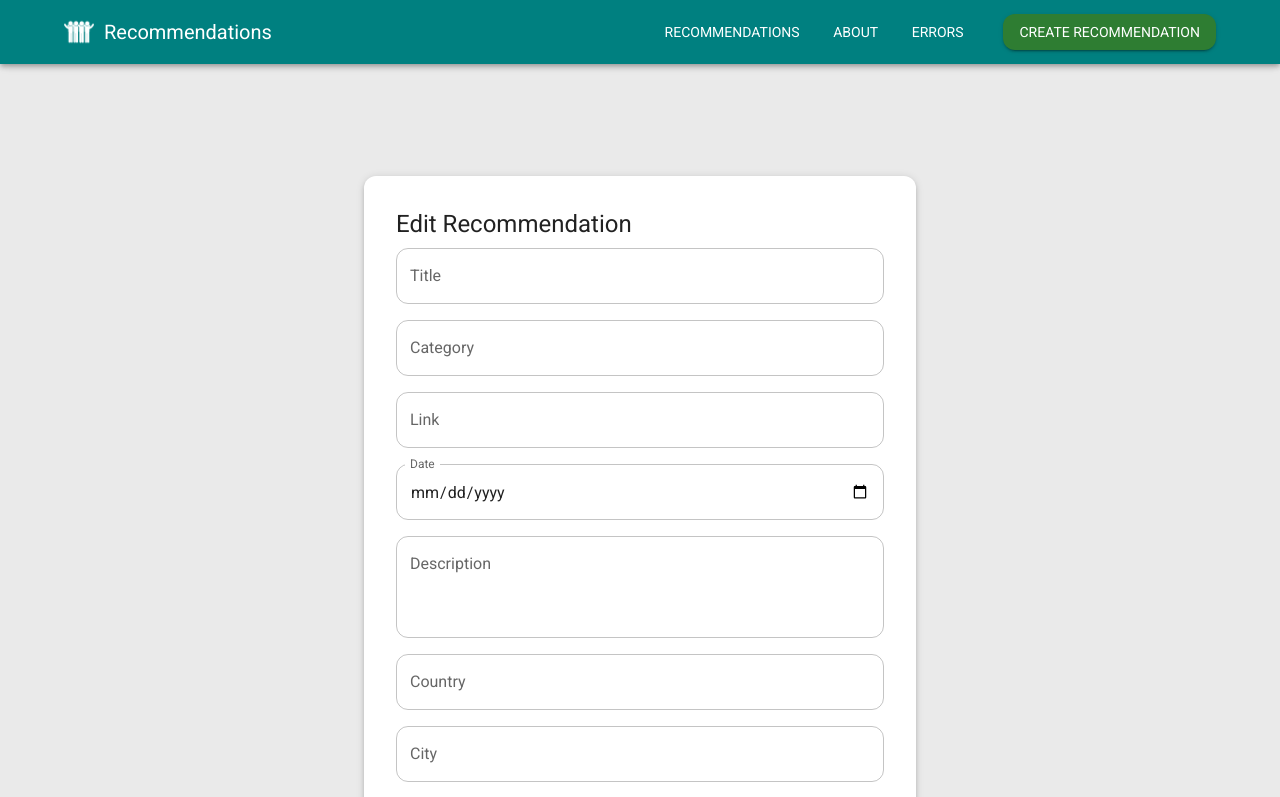
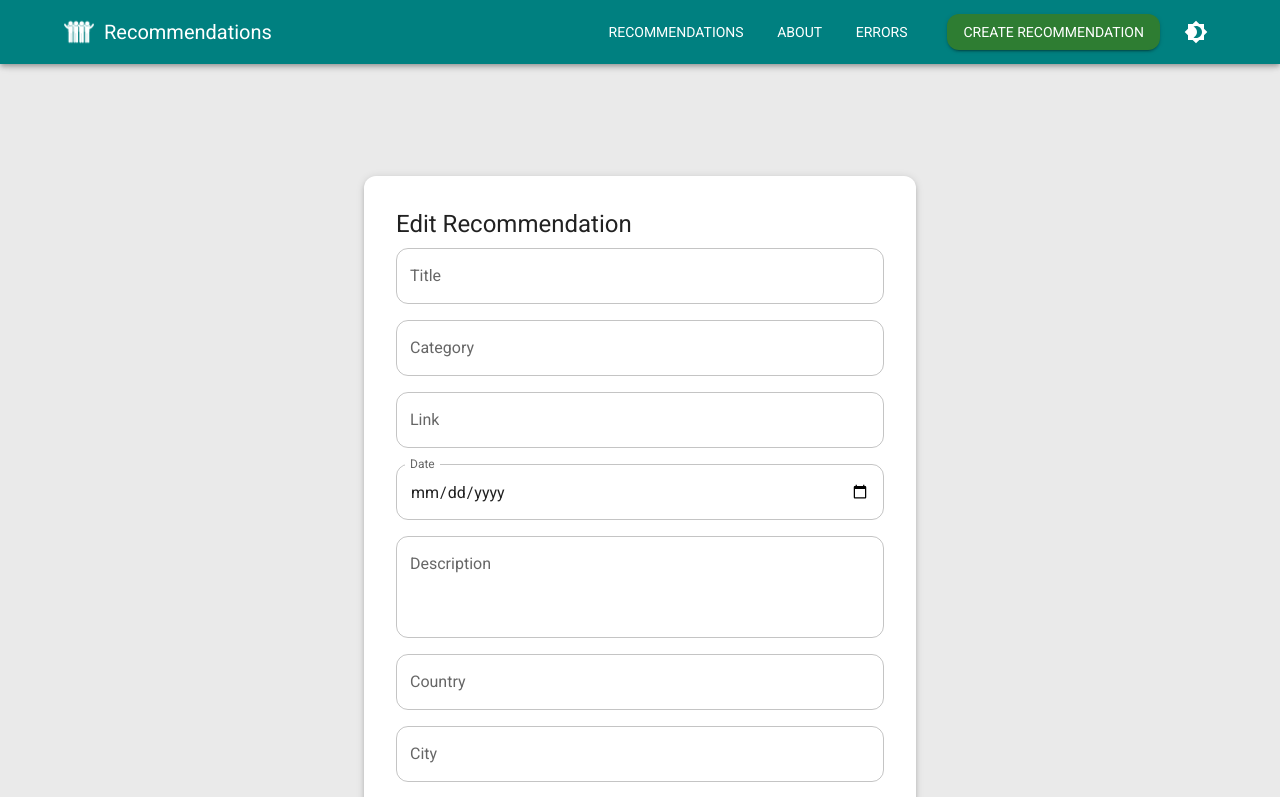
Before and after one commit to ppcosys/RecommendationsApp, a React (Vite) app in the folder ReactApp/: page /manage/1 in a window 1280 px wide. Shown: the top 797 px of the page. Built offline with nearby package versions, Linux system fonts and the light colour scheme; no server answers.

Commit message:
feature: add ThemeProvider with light/dark mode switcher

```diff
--- a/ReactApp/src/app/layout/NavBar.tsx
+++ b/ReactApp/src/app/layout/NavBar.tsx
@@ -6,10 +6,9 @@ import {
   Button,
   Box,
   Container as MUIContainer,
-  IconButton
 } from '@mui/material';
 import { NavLink } from 'react-router-dom';
-import MenuIcon from '@mui/icons-material/Menu';
+import ToggleColorModeButton from './ToggleColorModeButton';
 
 const linkStyle = {
   color: 'inherit',
@@ -22,6 +21,7 @@ export default function NavBar() {
     <AppBar position="fixed" sx={{ bgcolor: 'teal' }}>
       <MUIContainer maxWidth="lg">
         <Toolbar disableGutters>
+          {/* LOGO + NAZWA */}
           <Box
             component={NavLink}
             to="/"
@@ -43,7 +43,7 @@ export default function NavBar() {
             </Typography>
           </Box>
 
-          <Box>
+          <Box sx={{ display: 'flex', alignItems: 'center' }}>
             <Button color="inherit" component={NavLink} to="/recommendations" sx={linkStyle}>
               Recommendations
             </Button>
@@ -62,6 +62,10 @@ export default function NavBar() {
             >
               Create Recommendation
             </Button>
+
+            <Box sx={{ ml: 2 }}>
+              <ToggleColorModeButton />
+            </Box>
           </Box>
         </Toolbar>
       </MUIContainer>
--- /dev/null
+++ b/ReactApp/src/app/layout/ToggleColorModeButton.tsx
@@ -0,0 +1,14 @@
+import { IconButton, useTheme } from '@mui/material';
+import { Brightness4, Brightness7 } from '@mui/icons-material';
+import { useColorMode } from '../theme/ColorModeContext';
+
+export default function ToggleColorModeButton() {
+  const theme = useTheme();
+  const { toggleColorMode } = useColorMode();
+
+  return (
+    <IconButton onClick={toggleColorMode} color="inherit">
+      {theme.palette.mode === 'dark' ? <Brightness7 /> : <Brightness4 />}
+    </IconButton>
+  );
+}
--- /dev/null
+++ b/ReactApp/src/app/theme/ColorModeContext.tsx
@@ -0,0 +1,35 @@
+import { ThemeProvider, CssBaseline } from '@mui/material';
+import {createContext, useContext, useState, useMemo} from 'react';
+import { createAppTheme} from './theme'
+
+interface ColorModeContextProps{
+    toggleColorMode: () => void;
+    mode: 'light' | 'dark';
+}
+
+const ColorModeContext = createContext<ColorModeContextProps | undefined>(undefined);
+
+export const useColorMode = () => {
+    const context = useContext(ColorModeContext);
+    if(!context) throw new Error('useColorMode muat be used inside ColorModeProvider');
+    return context;
+};
+
+export const ColorModeProvider = ({children }: { children: React.ReactNode}) => {
+    const [mode, setMode] = useState<'light' | 'dark'>('light');
+
+    const toggleColorMode = () => {
+        setMode(prev => (prev === 'light' ? 'dark' : 'light'));
+    };
+
+    const theme = useMemo(() => createAppTheme(mode), [mode]);
+
+    return(
+        <ColorModeContext.Provider value ={{ toggleColorMode, mode}}>
+            <ThemeProvider theme={theme}>
+                <CssBaseline />
+                {children}
+            </ThemeProvider>
+        </ColorModeContext.Provider>
+    );
+};
--- a/ReactApp/src/app/theme/theme.ts
+++ b/ReactApp/src/app/theme/theme.ts
@@ -1,8 +1,9 @@
-import { createTheme } from "@mui/material";
+import { createTheme } from '@mui/material/styles';
 
-export const theme = createTheme({
+export const createAppTheme = (mode: 'light' | 'dark') =>
+  createTheme({
     palette: {
-        mode: 'light', // lub 'dark'
+      mode,
       primary: {
         main: '#1976d2',
       },
@@ -10,7 +11,8 @@ export const theme = createTheme({
         main: '#9c27b0',
       },
       background: {
-            default: '#f5f5f5',
+        default: mode === 'light' ? '#f5f5f5' : '#121212',
+        paper: mode === 'light' ? '#fff' : '#1e1e1e',
       },
     },
     typography: {
```
Also changed, not shown: ReactApp/src/main.tsx (+4 -5 lines). Lines whose indentation alone changed are shown as unchanged.
